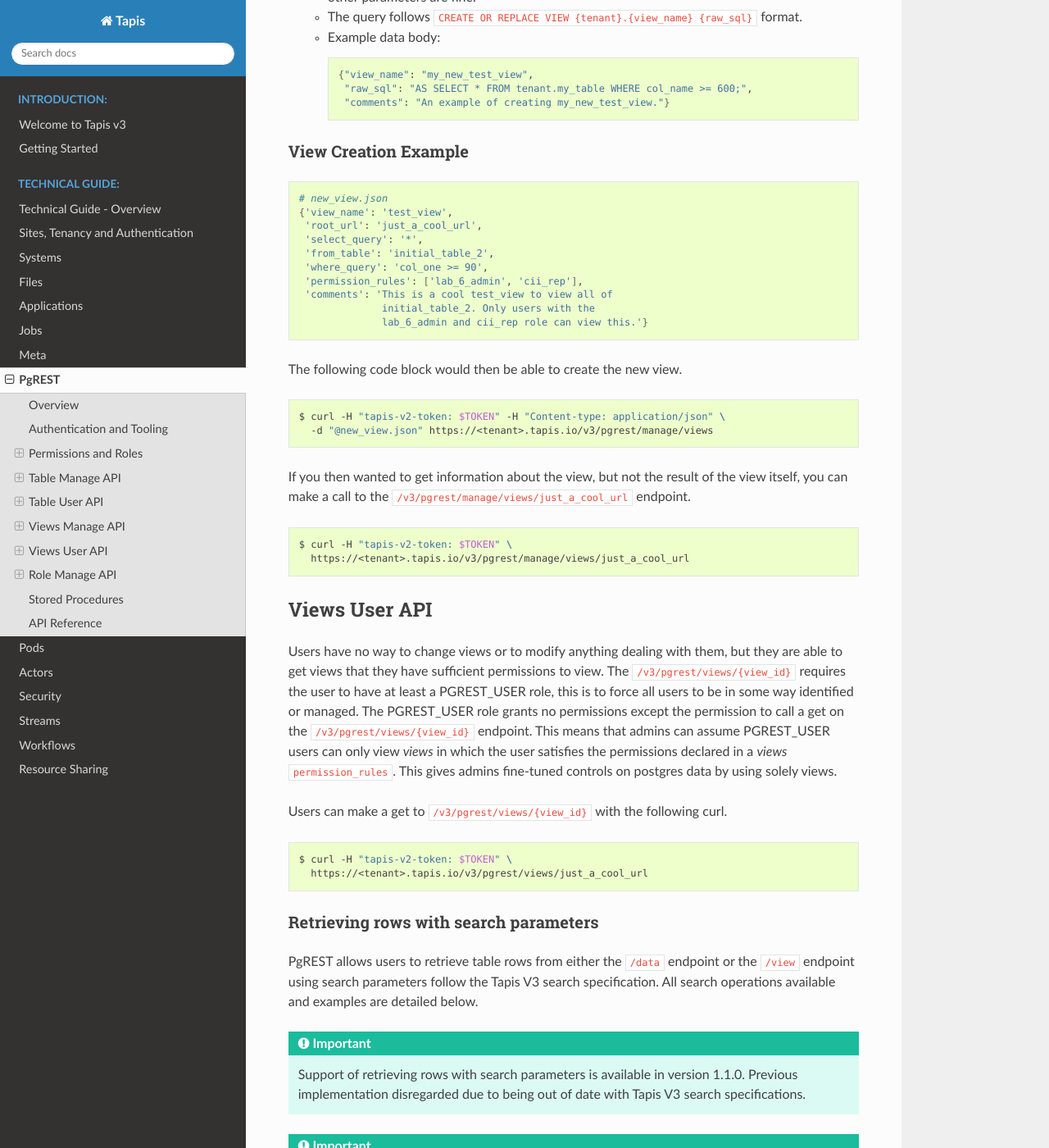
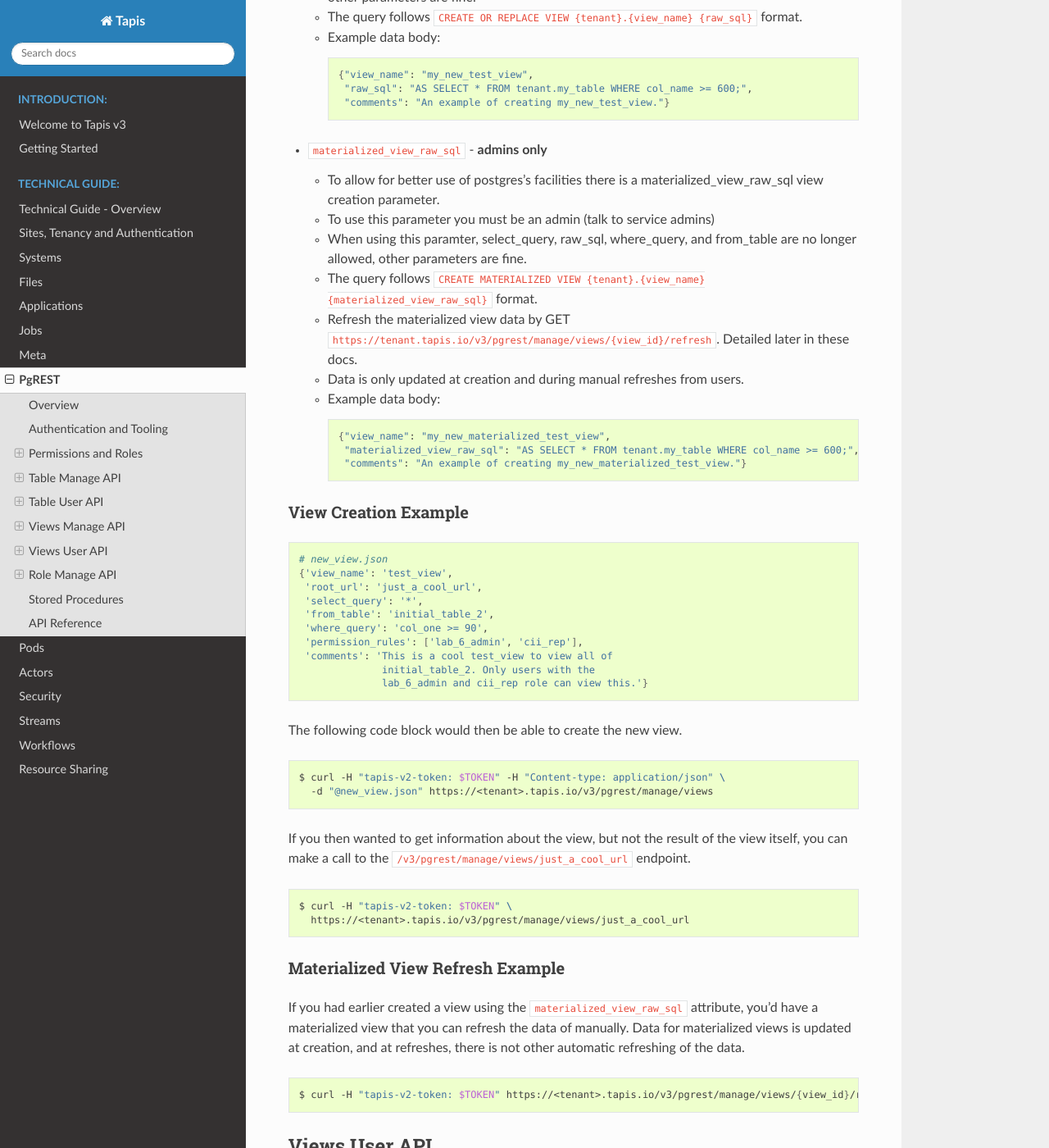
Before and after one commit to tapis-project/documentation, a Sphinx documentation site: the page built from source/technical/pgrest.rst, in a window 1280 px wide and 1400 px high, scrolled down 19970 px. Shown: the whole window at 82% size. Built offline with Sphinx 7.4.7 and the Read the Docs theme 2.0.0, drawn with Linux system fonts in a browser that asks for light colours; some of the changed text lies outside the part shown.

Commit message:
Adding materialized view docs to PgREST docs

```diff
--- a/source/technical/pgrest.rst
+++ b/source/technical/pgrest.rst
@@ -1038,6 +1038,21 @@
        "raw_sql": "AS SELECT * FROM tenant.my_table WHERE col_name >= 600;",
        "comments": "An example of creating my_new_test_view."}
 
+* ``materialized_view_raw_sql`` - **admins only**
+
+  * To allow for better use of postgres's facilities there is a materialized_view_raw_sql view creation parameter.
+  * To use this parameter you must be an admin (talk to service admins)
+  * When using this paramter, select_query, raw_sql, where_query, and from_table are no longer allowed, other parameters are fine.
+  * The query follows ``CREATE MATERIALIZED VIEW {tenant}.{view_name} {materialized_view_raw_sql}`` format.
+  * Refresh the materialized view data by GET ``https://tenant.tapis.io/v3/pgrest/manage/views/{view_id}/refresh``. Detailed later in these docs.
+  * Data is only updated at creation and during manual refreshes from users.
+  * Example data body:
+
+    .. code-block:: bash
+
+      {"view_name": "my_new_materialized_test_view",
+       "materialized_view_raw_sql": "AS SELECT * FROM tenant.my_table WHERE col_name >= 600;",
+       "comments": "An example of creating my_new_materialized_test_view."}
 
 View Creation Example
 ---------------------
@@ -1069,6 +1084,17 @@
 
   $ curl -H "tapis-v2-token: $TOKEN" \
     https://<tenant>.tapis.io/v3/pgrest/manage/views/just_a_cool_url
+
+Materialized View Refresh Example
+---------------------------------
+
+If you had earlier created a view using the ``materialized_view_raw_sql`` attribute, you'd have a materialized view that you
+can refresh the data of manually. Data for materialized views is updated at creation, and at refreshes, there is not other
+automatic refreshing of the data.
+
+.. code-block:: bash
+
+  $ curl -H "tapis-v2-token: $TOKEN" https://<tenant>.tapis.io/v3/pgrest/manage/views/{view_id}/refresh
 
 
 Views User API
@@ -1131,6 +1157,8 @@
 | .between  | BETWEEN             | Between set           |
 +-----------+---------------------+-----------------------+
 | .nbetween | NOT BETWEEN         | Not between set       |
++-----------+---------------------+-----------------------+
+| .null     | IS NULL             | Set to TRUE/FALSE     |
 +-----------+---------------------+-----------------------+
 
 
```
